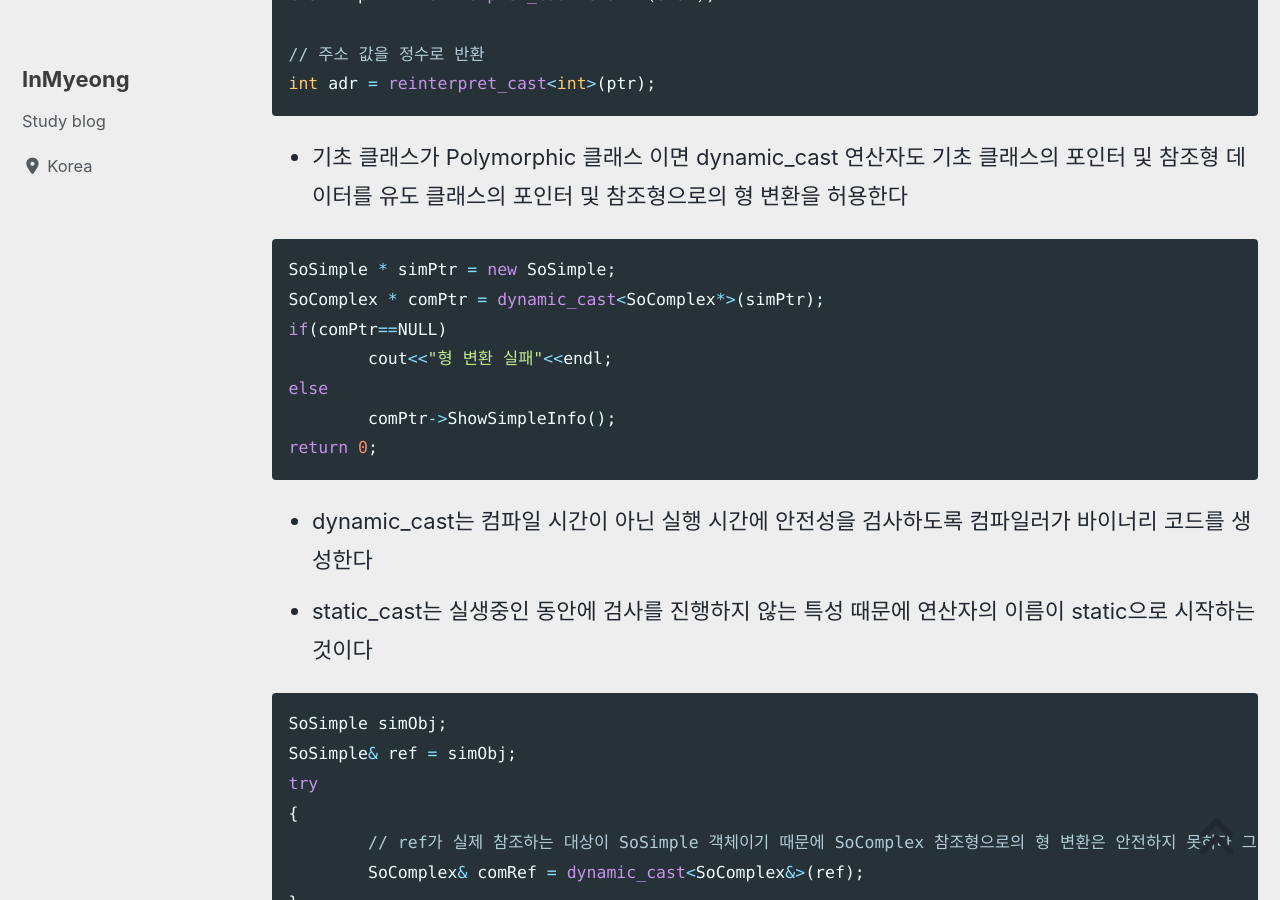
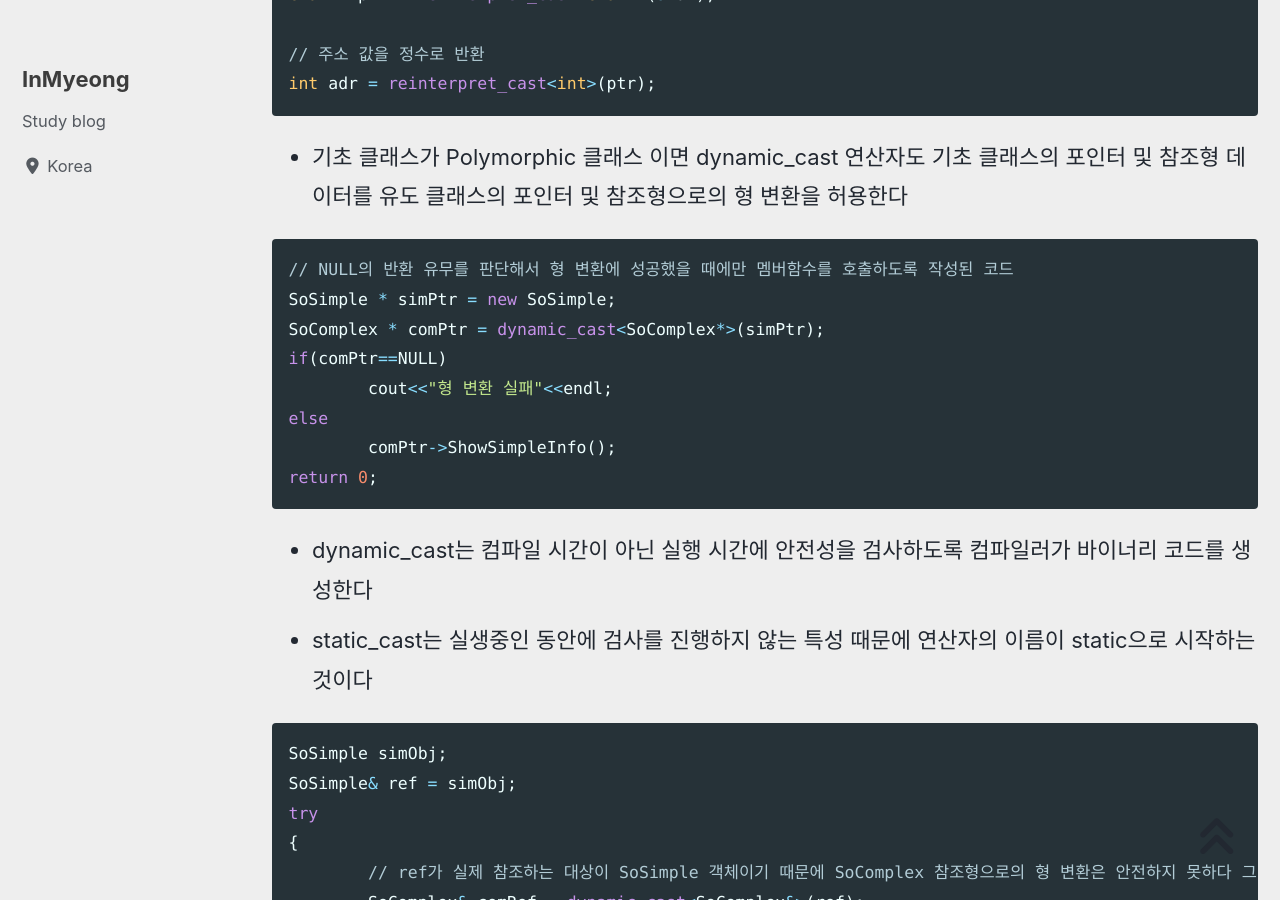
Before and after one commit to devMyeong/devMyeong.github.io, a Jekyll site: the page built from _posts/cpp/2021-07-29-cpp.md, in a window 1280 px wide and 900 px high, scrolled down 31625 px. Built offline with Jekyll 4.4.1, drawn with Linux system fonts in a browser that asks for light colours; cached includes are drawn as plain includes; nearby versions of some CDN libraries; some web fonts are replaced; comment, search, counter and statistics services are not loaded.

````diff
--- a/_posts/cpp/2021-07-29-cpp.md
+++ b/_posts/cpp/2021-07-29-cpp.md
@@ -646,6 +646,7 @@ int adr = reinterpret_cast<int>(ptr);
 - 기초 클래스가 Polymorphic 클래스 이면 dynamic_cast 연산자도 기초 클래스의 포인터 및 참조형 데이터를 유도 클래스의 포인터 및 참조형으로의 형 변환을 허용한다
 
 ```cpp
+// NULL의 반환 유무를 판단해서 형 변환에 성공했을 때에만 멤버함수를 호출하도록 작성된 코드
 SoSimple * simPtr = new SoSimple;
 SoComplex * comPtr = dynamic_cast<SoComplex*>(simPtr);
 if(comPtr==NULL)
````
